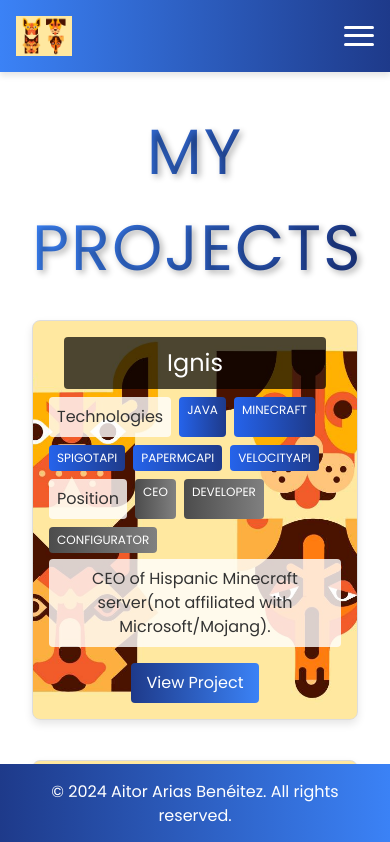
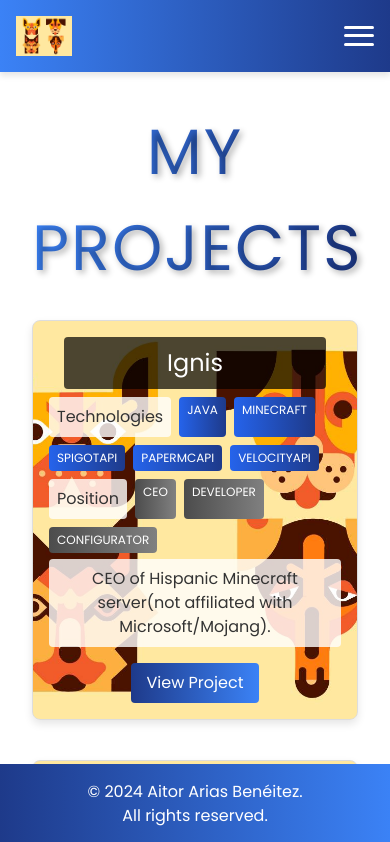
Before and after one commit to Aitooor/Portfolio, an Angular app: page / in a window 390 px wide. Shown: the top 842 px of the page. Built offline with nearby package versions, Linux system fonts and the light colour scheme.

Commit message:
feat: footer responsive

```diff
--- a/src/app/footer/footer.component.css
+++ b/src/app/footer/footer.component.css
@@ -7,4 +7,8 @@
   color: white;
   text-align: center;
   padding: 1rem;
+  display: flex;
+  flex-direction: column;
+  justify-content: center;
+  align-items: center;
 }
--- a/src/app/footer/footer.component.html
+++ b/src/app/footer/footer.component.html
@@ -1,3 +1,4 @@
 <footer class="bg-gray-800 text-white p-4 text-center">
-  <p>&copy; {{ currentYear }} Aitor Arias Benéitez. All rights reserved.</p>
+  <p>&copy; {{ currentYear }} Aitor Arias Benéitez.</p>
+  <p>All rights reserved.</p>
 </footer>
```
